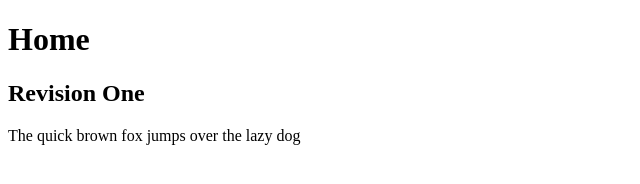
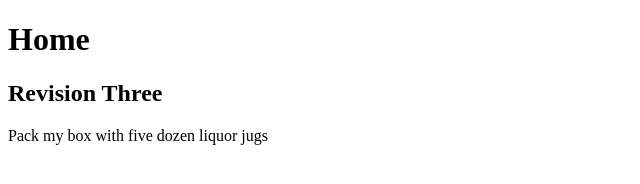
Before and after one commit to kingsham/Python, a plain HTML site: page index.html in a window 1280 px wide. Shown: the full height of the page, 0-640 px from the left. Drawn offline with Linux system fonts and the light colour scheme.

Commit message:
revision two

```diff
--- a/index.html
+++ b/index.html
@@ -6,7 +6,7 @@
 	</head>
 	<body>
 		<h1>Home</h1>
-		<h2> Revision One</h2>
-		<p> The quick brown fox jumps over the lazy dog</p>
+		<h2> Revision Three</h2>
+		<p> Pack my box with five dozen liquor jugs</p>
 	</body>
 	</html>
```
Also changed, not shown: About.html (+2 -2 lines).
